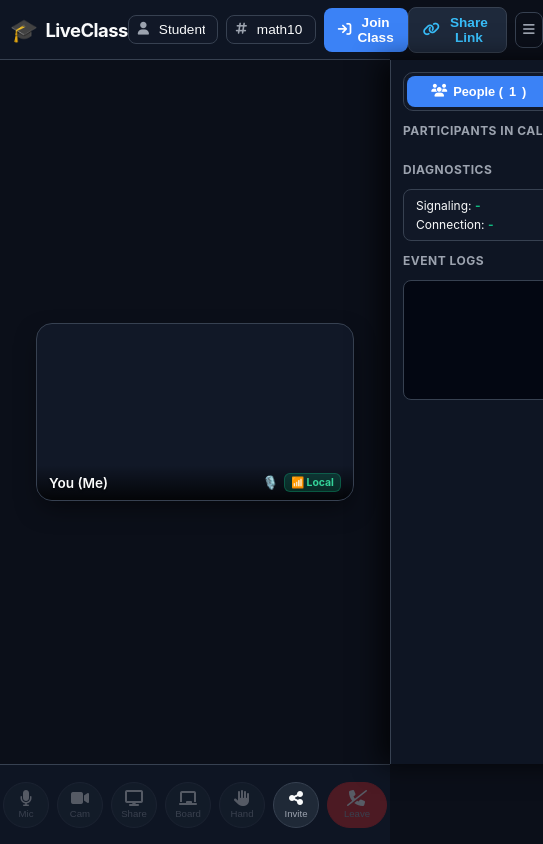
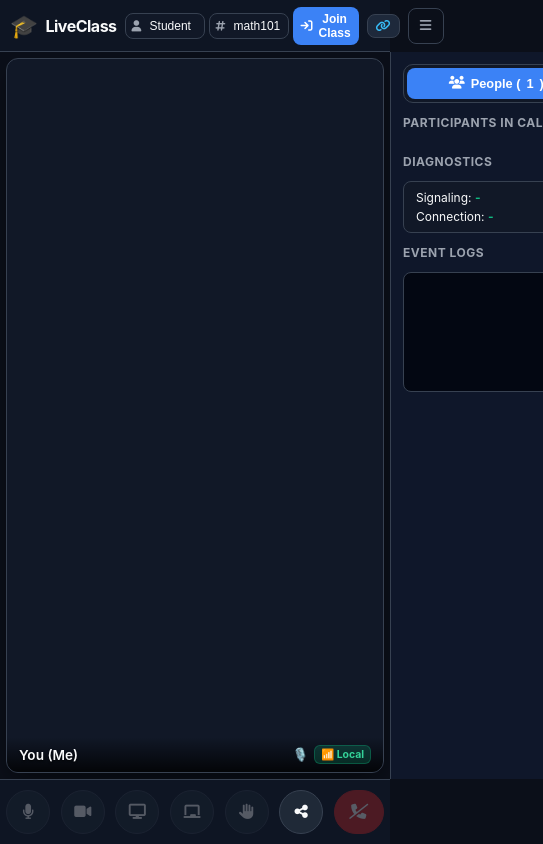
Before and after one commit to kamrul397/liveclass-webrtc, a website with bundled scripts: page public/index.html in a window 390 px wide. Shown: the whole page, 543 px wide, since content can reach past the window. Built offline with nearby package versions, Linux system fonts and the light colour scheme.

Commit message:
fix: ultra-responsive mobile layout with dynamic 100dvh, compact dock and auto-hidden header inputs in-call

```diff
--- a/public/css/style.css
+++ b/public/css/style.css
@@ -806,59 +806,159 @@ body {
   display: none !important;
 }
 
-/* ---------------- 📱 Mobile Responsive Rules ---------------- */
+/* ---------------- 📱 Mobile Responsive Rules (Ultra-Fit for Phones) ---------------- */
 @media (max-width: 768px) {
+  :root {
+    --dock-height: 65px;
+  }
+
+  body {
+    height: 100dvh; /* Mobile dynamic viewport */
+  }
+
   .app-header {
+    height: 52px;
     padding: 0 10px;
+    gap: 8px;
+  }
+
+  .brand-name {
+    font-size: 1rem;
+  }
+
+  /* জয়েন ইনপুট মোবাইলে স্ক্রিনের অতিরিক্ত জায়গা যেন না খায় */
+  .join-controls {
+    flex: 1;
+    justify-content: flex-end;
+    gap: 4px;
   }
 
   .input-group input {
-    width: 90px;
+    width: 80px;
+    padding: 5px 8px 5px 24px;
+    font-size: 0.75rem;
+  }
+
+  .input-group i {
+    left: 7px;
+    font-size: 0.7rem;
   }
 
   .input-group input:focus {
-    width: 100px;
+    width: 85px;
+  }
+
+  .btn-primary {
+    padding: 5px 8px;
+    font-size: 0.75rem;
+  }
+
+  /* কল চলাকালীন জয়েন কন্ট্রোল হাইড করে হেডার পরিষ্কার রাখা */
+  .in-call .join-controls {
+    display: none;
+  }
+
+  .btn-copy span {
+    display: none; /* মোবাইলে শুধু আইকন */
   }
 
   .app-container {
     grid-template-columns: 1fr;
+    height: calc(100dvh - 52px - var(--dock-height));
   }
 
+  .stage {
+    padding: 6px;
+    align-items: stretch;
+  }
+
+  /* মোবাইলে ভিডিও গ্রিড ফিট */
+  .videos-grid {
+    gap: 8px;
+    grid-template-columns: 1fr;
+    align-content: stretch;
+  }
+
+  .videos-grid:has(> :only-child) .video-card {
+    max-width: 100%;
+    max-height: 100%;
+    height: 100%;
+    aspect-ratio: auto; /* মোবাইলের পুরো স্ক্রিন দখল করবে */
+  }
+
+  .video-card {
+    border-radius: 12px;
+    aspect-ratio: 16 / 9;
+    min-height: 180px;
+  }
+
+  .avatar-glow {
+    width: 50px;
+    height: 50px;
+    font-size: 1.5rem;
+  }
+
+  /* সাইডবার মোবাইলে ফুল ড্রয়ার */
   .call-sidebar {
     position: fixed;
     right: 0;
-    top: 60px;
+    top: 52px;
     bottom: var(--dock-height);
-    width: 85%;
-    max-width: 320px;
-    z-index: 30;
-    box-shadow: -10px 0 25px rgba(0, 0, 0, 0.7);
+    width: 100%;
+    max-width: 100%;
+    z-index: 50;
+    box-shadow: none;
     transform: translateX(100%);
+    background: #0f172a;
   }
 
   .call-sidebar.open {
     transform: translateX(0);
   }
 
+  /* নিচের ভাসমান ডক মোবাইলে পারফেক্ট স্ক্রলিং বা ফিট */
+  .bottom-dock {
+    height: var(--dock-height);
+    padding: 0 4px;
+  }
+
   .dock-container {
-    gap: 8px;
+    gap: 6px;
+    width: 100%;
+    justify-content: space-around;
   }
 
   .dock-btn {
-    width: 46px;
-    height: 46px;
+    width: 44px;
+    height: 44px;
+    border-radius: 50%;
+    gap: 0;
   }
 
   .dock-btn i {
-    font-size: 1rem;
+    font-size: 0.95rem;
   }
 
-  .videos-grid {
-    grid-template-columns: 1fr;
-    gap: 10px;
+  .dock-btn span {
+    display: none; /* মোবাইলে বাটন লেবেল লুকিয়ে বাটন ছোট রাখা */
   }
 
-  .stage {
-    padding: 8px;
+  .dock-btn.btn-leave {
+    width: 50px;
+  }
+
+  /* মোবাইলে হোয়াইটবোর্ড ফুল স্ক্রিন ফিট */
+  .whiteboard-modal {
+    inset: 4px;
+    border-radius: 10px;
+  }
+
+  .wb-bar {
+    padding: 6px 10px;
+  }
+
+  .btn-tool {
+    padding: 4px 8px;
+    font-size: 0.7rem;
   }
 }
--- a/public/js/main.js
+++ b/public/js/main.js
@@ -215,6 +215,7 @@ async function joinRoom() {
 
     // নেটওয়ার্ক কোয়ালিটি মনিটর শুরু
     peer.startStatsMonitor();
+    document.body.classList.add("in-call");
 
     $("joinBtn").disabled = true;
     $("leaveBtn").disabled = false;
```
